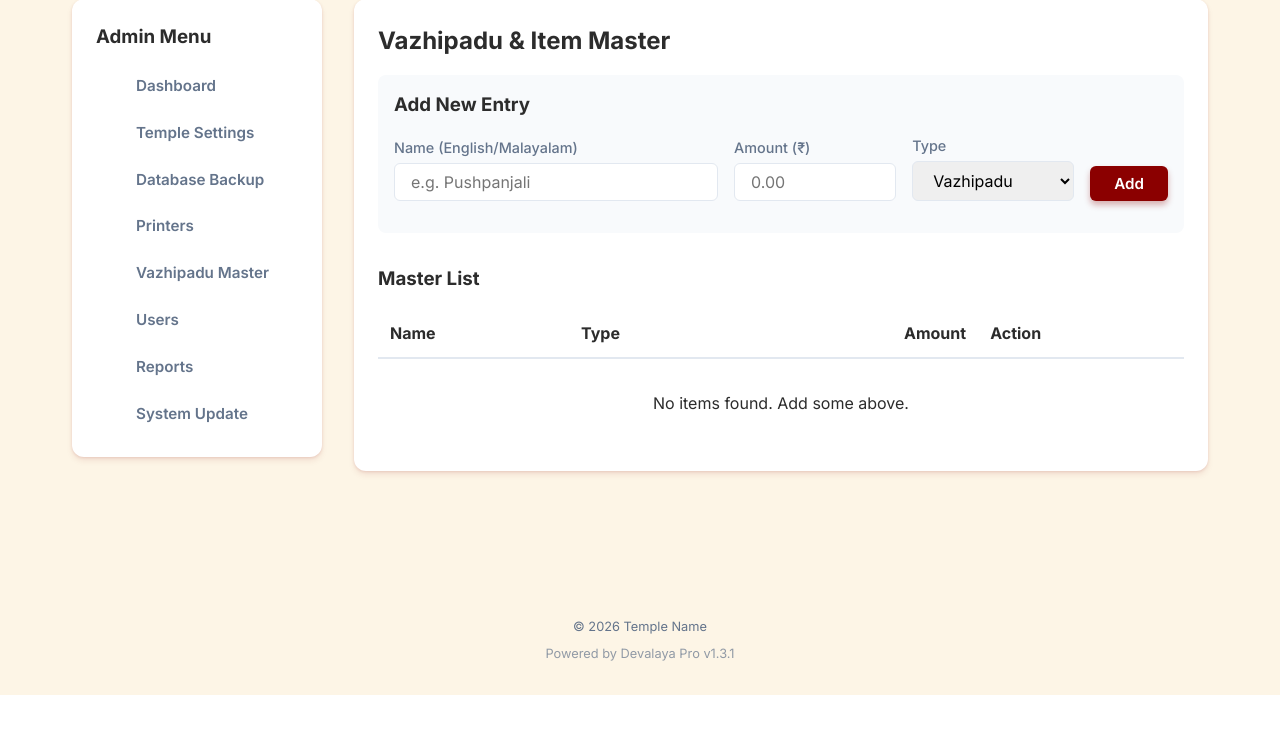
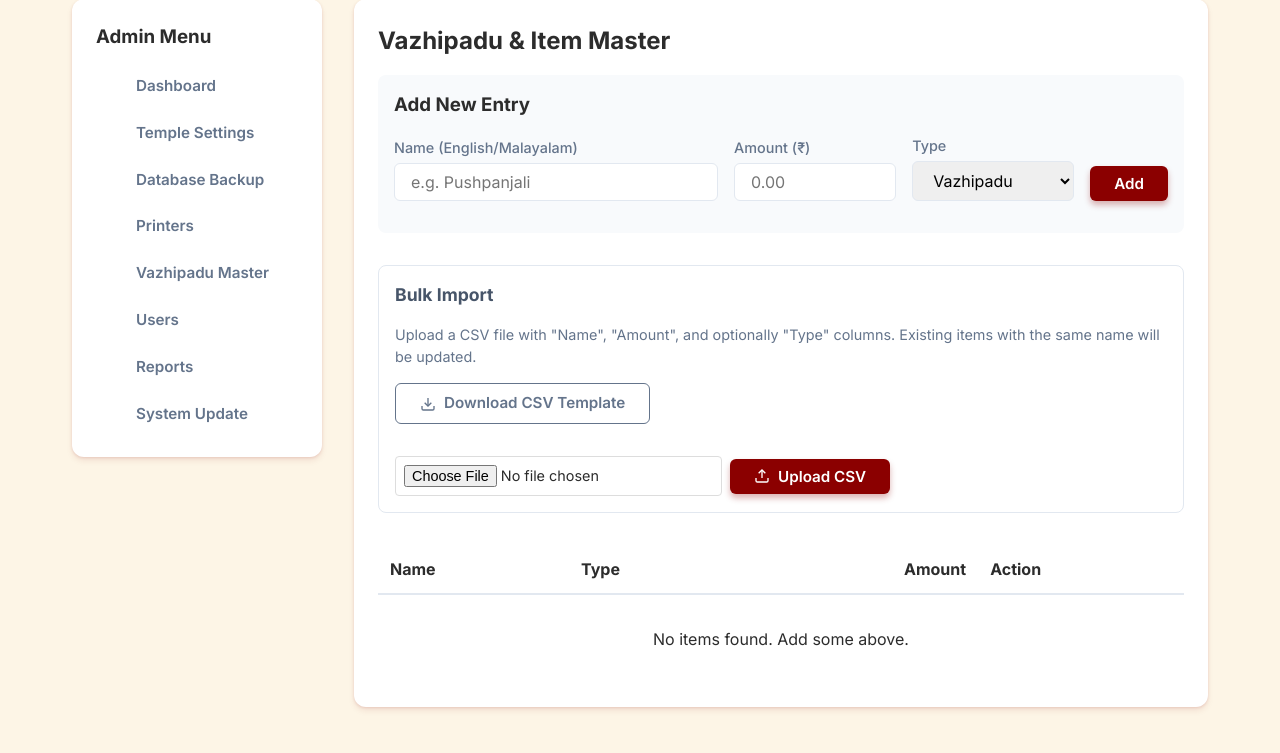
Before and after one commit to theagg-18/devalaya-pro, a Flask app: page /admin/items in a window 1280 px wide. Shown: the part 105-858 px from the top of the page. Before the commit the page ends 800 px from the top, so only its background shows below. Run offline with Flask 3, Linux system fonts and the light colour scheme; the visitor is signed in with stand-in values (Sample User, id 1); data comes from the database, SQL or seed files in the repository; data that the repository does not hold is empty.

Commit message:
Enhancement: Concurrent billing safety, Reports pagination/filtering, Safe Update System

```diff
--- a/app.py
+++ b/app.py
@@ -29,7 +29,25 @@ def check_maintenance():
            request.path.startswith('/admin/updates/status') or \
            request.path == '/health':
             return None
-        return "System is updating... Please wait.", 503
+        return """
+        <!DOCTYPE html>
+        <html>
+        <head>
+            <meta http-equiv="refresh" content="2">
+            <title>System Updating</title>
+            <style>
+                body { font-family: sans-serif; display: flex; flex-direction: column; align-items: center; justify-content: center; height: 100vh; background: #f8fafc; color: #334155; }
+                .loader { border: 4px solid #e2e8f0; border-top: 4px solid #3b82f6; border-radius: 50%; width: 40px; height: 40px; animation: spin 1s linear infinite; margin-bottom: 20px; }
+                @keyframes spin { 0% { transform: rotate(0deg); } 100% { transform: rotate(360deg); } }
+            </style>
+        </head>
+        <body>
+            <div class="loader"></div>
+            <h2>System is updating...</h2>
+            <p>Please wait. This page will reload automatically.</p>
+        </body>
+        </html>
+        """, 503
 
 @app.template_filter('from_json')
 def from_json_filter(value):
--- a/routes/admin.py
+++ b/routes/admin.py
@@ -331,52 +331,157 @@ def items():
             except Exception as e:
                 flash(f'Error updating item: {e}', 'error')
 
+        elif 'upload_csv' in request.files:
+            file = request.files['upload_csv']
+            if file and (file.filename.endswith('.csv') or file.filename.endswith('.txt')):
+                try:
+                    import csv
+                    import io
+                    # Read file content safely
+                    stream = io.StringIO(file.stream.read().decode("UTF8"), newline=None)
+                    csv_input = csv.DictReader(stream)
+
+                    # Normalize headers to support case-insensitive upload
+                    headers = [h.lower().strip() for h in csv_input.fieldnames or []]
+
+                    if 'name' not in headers or 'amount' not in headers:
+                         flash('Invalid CSV format. Header must contain "Name" and "Amount".', 'error')
+                    else:
+                        success_count = 0
+                        updated_count = 0
+
+                        # Prepare mapped reader
+                        stream.seek(0)
+                        csv_input = csv.DictReader(stream)
+                        # We need to map actual optional headers dynamically if they differ in case
+                        # But for simplicity, let's strictly require 'Name', 'Amount', 'Type' (optional)
+                        # Or better, just case-insensitive lookup per row.
+
+                        for row in csv_input:
+                            # Normalize keys
+                            row_norm = {k.lower().strip(): v for k, v in row.items() if k}
+
+                            name = row_norm.get('name')
+                            amount_str = row_norm.get('amount')
+                            type_ = row_norm.get('type', 'puja')
+
+                            if not name or not amount_str:
+                                continue # Skip invalid rows
+
+                            try:
+                                amount = float(amount_str)
+                            except ValueError:
+                                continue # Skip invalid amount
+
+                            # Check existence
+                            exist = db.execute('SELECT id FROM puja_master WHERE name = ?', (name,)).fetchone()
+
+                            if exist:
+                                db.execute('UPDATE puja_master SET amount=?, type=?, is_active=1 WHERE id=?',
+                                           (amount, type_, exist['id']))
+                                updated_count += 1
+                            else:
+                                db.execute('INSERT INTO puja_master (name, amount, type) VALUES (?, ?, ?)',
+                                           (name, amount, type_))
+                                success_count += 1
+
+                        db.commit()
+                        flash(f'Bulk upload complete. Created: {success_count}, Updated: {updated_count}.', 'success')
+
+                except Exception as e:
+                    flash(f'Error processing CSV: {e}', 'error')
+            else:
+                flash('Invalid file. Please upload a CSV file.', 'error')
+
     items = db.execute('SELECT * FROM puja_master WHERE is_active = 1 ORDER BY name').fetchall()
     return render_template('admin/items.html', items=items)
+
+@admin_bp.route('/items/template')
+def items_template():
+    import io
+    import csv
+    from flask import Response
+
+    output = io.StringIO()
+    writer = csv.writer(output)
+    writer.writerow(['Name', 'Amount', 'Type'])
+    writer.writerow(['Ganapathi Homam', '100', 'puja'])
+    writer.writerow(['Ghee (100ml)', '50', 'item'])
+
+    return Response(
+        output.getvalue(),
+        mimetype="text/csv",
+        headers={"Content-disposition": "attachment; filename=item_template.csv"}
+    )
 
 @admin_bp.route('/reports')
 def reports():
     db = get_db()
 
     # Filter params
-    date_filter = request.args.get('date', None)
+    start_date = request.args.get('start_date')
+    end_date = request.args.get('end_date')
     search_query = request.args.get('q', '')
 
-    query = '''
+    # Defaults
+    import datetime
+    today = datetime.date.today().isoformat()
+    if not start_date: start_date = today
+    if not end_date: end_date = today
+
+    # Base Conditions
+    conditions = ['date(b.created_at) BETWEEN ? AND ?']
+    params = [start_date, end_date]
+
+    # Search Logic
+    if search_query:
+        # Search Bill No, Devotee, OR Item Name (Subquery)
+        conditions.append('''
+            (b.bill_no LIKE ? OR b.devotee_name LIKE ? OR EXISTS (
+                SELECT 1 FROM bill_items bi
+                JOIN puja_master pm ON bi.puja_id = pm.id
+                WHERE bi.bill_id = b.id AND pm.name LIKE ?
+            ))
+        ''')
+        wildcard = f'%{search_query}%'
+        params.extend([wildcard, wildcard, wildcard])
+
+    where_clause = ' AND '.join(conditions)
+
+    # 1. Calculate Global Totals (Revenue & Count) for the filtered set
+    grand_total_sql = f'''
+        SELECT COUNT(*), SUM(b.total_amount)
+        FROM bills b
+        WHERE {where_clause}
+    '''
+    stats = db.execute(grand_total_sql, params).fetchone()
+    total_records = stats[0] or 0
+    total_revenue = stats[1] or 0.0
+
+    # 2. Pagination
+    page = request.args.get('page', 1, type=int)
+    per_page = 10
+    total_pages = (total_records + per_page - 1) // per_page
+    offset = (page - 1) * per_page
+
+    # 3. Fetch Paginated Records
+    data_sql = f'''
         SELECT
             b.*,
             u.username as cashier_name
         FROM bills b
         JOIN users u ON b.cashier_id = u.id
-        WHERE 1=1
+        WHERE {where_clause}
+        ORDER BY b.created_at DESC
+        LIMIT ? OFFSET ?
     '''
-    params = []
+    # We need a fresh params list for the data query because we append limit/offset
+    data_params = list(params)
+    data_params.extend([per_page, offset])
 
-    # If searching, ignore date filter completely (Global Search)
-    if search_query:
-        query += ' AND (b.bill_no LIKE ? OR b.devotee_name LIKE ?)'
-        wildcard = f'%{search_query}%'
-        params.extend([wildcard, wildcard])
+    bills = db.execute(data_sql, data_params).fetchall()
 
-        # Explicitly clear date filter so UI shows we searched everywhere
-        date_filter = ''
-    else:
-        if date_filter:
-            query += ' AND date(b.created_at) = ?'
-            params.append(date_filter)
-        else:
-            # Default to today
-            import datetime
-            today = datetime.date.today().isoformat()
-            query += ' AND date(b.created_at) = ?'
-            params.append(today)
-            date_filter = today
-
-    query += ' ORDER BY b.created_at DESC LIMIT 100'
-
-    bills = db.execute(query, params).fetchall()
-
-    # Fetch items for each bill for full transparency
+    # Fetch items for display
     bill_list = []
     for bill in bills:
         b_dict = dict(bill)
@@ -388,28 +493,33 @@ def reports():
         ''', (bill['id'],)).fetchall()
         bill_list.append(b_dict)
 
-    # Calculate totals
-    total_amount = sum(b['total_amount'] for b in bill_list)
-    count = len(bill_list)
-
     return render_template('admin/reports.html',
                            bills=bill_list,
-                           total_amount=total_amount,
-                           count=count,
-                           date_filter=date_filter,
-                           search_query=search_query)
+                           total_amount=total_revenue,
+                           count=total_records,
+                           start_date=start_date,
+                           end_date=end_date,
+                           search_query=search_query,
+                           current_page=page,
+                           total_pages=total_pages)
 
 @admin_bp.route('/reports/export')
 def export_reports():
     import csv
     import io
     from flask import Response, stream_with_context
+    import datetime
 
     db = get_db()
-    date_filter = request.args.get('date')
+    start_date = request.args.get('start_date')
+    end_date = request.args.get('end_date')
 
-    # Export full dump for the day with Items
-    # utilizing GROUP_CONCAT to list items in the same row
+    # Defaults to today if missing
+    today = datetime.date.today().isoformat()
+    if not start_date: start_date = today
+    if not end_date: end_date = today
+
+    # Export full dump for the date range with Items
     cursor = db.execute('''
         SELECT
             b.bill_no,
@@ -423,10 +533,10 @@ def export_reports():
         JOIN users u ON b.cashier_id = u.id
         LEFT JOIN bill_items bi ON b.id = bi.bill_id
         LEFT JOIN puja_master pm ON bi.puja_id = pm.id
-        WHERE date(b.created_at) = ?
+        WHERE date(b.created_at) BETWEEN ? AND ?
         GROUP BY b.id
         ORDER BY b.created_at DESC
-    ''', (date_filter,))
+    ''', (start_date, end_date))
 
     # Use distinct BOM for Excel to recognize UTF-8
     def generate():
@@ -453,10 +563,11 @@ def export_reports():
             output.seek(0)
             output.truncate(0)
 
+    filename = f"report_{start_date}.csv" if start_date == end_date else f"report_{start_date}_to_{end_date}.csv"
     return Response(
         stream_with_context(generate()),
         mimetype="text/csv",
-        headers={"Content-disposition": f"attachment; filename=report_{date_filter}.csv"}
+        headers={"Content-disposition": f"attachment; filename={filename}"}
     )
 
 @admin_bp.route('/backups')
--- a/routes/cashier.py
+++ b/routes/cashier.py
@@ -125,7 +125,20 @@ def history():
             params.append(today)
             date_filter = today
 
-    sql += ' ORDER BY created_at DESC LIMIT 50'
+
+    # Pagination
+    page = request.args.get('page', 1, type=int)
+    per_page = 10
+    offset = (page - 1) * per_page
+
+    # 1. Get Total Count
+    count_sql = f"SELECT COUNT(*) FROM ({sql})"
+    total_records = db.execute(count_sql, params).fetchone()[0]
+    total_pages = (total_records + per_page - 1) // per_page
+
+    # 2. Get Paginated Records
+    sql += ' ORDER BY created_at DESC LIMIT ? OFFSET ?'
+    params.extend([per_page, offset])
 
     bills = db.execute(sql, params).fetchall()
 
@@ -188,7 +201,8 @@ def history():
 
         bill_list.append(b_dict)
 
-    return render_template('cashier/history.html', bills=bill_list, query=query, date_filter=date_filter)
+    return render_template('cashier/history.html', bills=bill_list, query=query, date_filter=date_filter,
+                           current_page=page, total_pages=total_pages)
 
 @cashier_bp.route('/billing/unified')
 @login_required
@@ -412,13 +426,6 @@ def checkout():
         full_print_content = ""
         bill_ids = []
 
-        # 1. Get Initial Sequence (Start from Max)
-        last_seq = db.execute('SELECT MAX(bill_seq) FROM bills').fetchone()[0]
-        if last_seq is None:
-            last_seq = 0
-
-        current_seq_counter = last_seq
-
         # Process each "Cart" in the batch
         for bill_data in items_to_process:
              # Create Bill
@@ -426,57 +433,100 @@ def checkout():
             star = bill_data.get('star')
             b_type = bill_data.get('mode', 'vazhipadu')
             draft_id = bill_data.get('draft_id')
+            scheduled_date = bill_data.get('scheduled_date')
+            total_amount = bill_data['total']
 
-            # Insert with Status
-            status = 'printed'
-            scheduled_date = bill_data.get('scheduled_date')
+            # RETRY LOOP for Safe Concurrent Numbering
+            # We try up to 5 times to get a unique slot
+            max_retries = 5
+            for attempt in range(max_retries):
+                try:
+                    # 1. Get Latest Sequence (Inside loop to be fresh)
+                    # We start a fresh transaction for this check implicitly if previous committed,
+                    # but strictly, 'execute' sees current DB state.
+                    last_seq_row = db.execute('SELECT MAX(bill_seq) FROM bills').fetchone()
+                    current_seq = last_seq_row[0] if last_seq_row and last_seq_row[0] is not None else 0
+                    new_seq = current_seq + 1
 
-            if draft_id:
-                # REUSE existing Draft
-                bill_id = draft_id
+                    # Format Bill No: B-{year}-{seq}
+                    year = now_ist().year
+                    bill_no = f"B-{year}-{new_seq}"
 
-                # Update Draft to Printed
-                ist_timestamp = get_ist_timestamp()
-                db.execute(
-                    '''UPDATE bills SET
-                       printer_id=?, total_amount=?, devotee_name=?, star=?, scheduled_date=?, status='printed', type=?, created_at=?
-                       WHERE id=?''',
-                    (c_session['printer_id'], bill_data['total'], name, star, scheduled_date, b_type, ist_timestamp, bill_id)
-                )
+                    # 2. Insert/Update with this Bill No
+                    # This will fail with IntegrityError if someone else grabbed it
+                    # between the SELECT and INSERT/UPDATE.
 
-                # Delete old items to overwrite with new cart state (in case edited)
-                db.execute('DELETE FROM bill_items WHERE bill_id=?', (bill_id,))
+                    status = 'printed'
+                    ist_timestamp = get_ist_timestamp()
 
-            else:
-                # Create NEW Bill
-                ist_timestamp = get_ist_timestamp()
-                cur = db.execute(
-                    '''INSERT INTO bills (bill_no, bill_seq, cashier_id, printer_id, total_amount, devotee_name, star, scheduled_date, type, status, created_at)
-                       VALUES (?, ?, ?, ?, ?, ?, ?, ?, ?, ?, ?)''',
-                    (None, current_seq_counter, g.user['id'], c_session['printer_id'], bill_data['total'], name, star, scheduled_date, b_type, status, ist_timestamp)
-                )
-                bill_id = cur.lastrowid
+                    if draft_id:
+                        # REUSE existing Draft - Update it
+                        # Optimistically try to set the new bill_no
+                        db.execute(
+                            '''UPDATE bills SET
+                               bill_no=?, bill_seq=?, printer_id=?, total_amount=?, devotee_name=?, star=?, scheduled_date=?, status='printed', type=?, created_at=?
+                               WHERE id=?''',
+                            (bill_no, new_seq, c_session['printer_id'], total_amount, name, star, scheduled_date, b_type, ist_timestamp, draft_id)
+                        )
+                        bill_id = draft_id
 
-            # GENERATE SEQUENTIAL BILL NUMBER
-            current_seq_counter += 1
-            new_seq = current_seq_counter
+                        # Verify Update Count - if 0 that means draft gone, fallback to insert?
+                        # Or more likely, if Constraint failed, it raises IntegrityError
 
-            # Format Bill No: B-{year}-{seq}
-            year = now_ist().year
-            bill_no = f"B-{year}-{new_seq}"
+                        # Delete old items to overwrite
+                        db.execute('DELETE FROM bill_items WHERE bill_id=?', (bill_id,))
 
-            # Update Bill with Seq and No
-            db.execute('UPDATE bills SET bill_seq = ?, bill_no = ? WHERE id = ?', (new_seq, bill_no, bill_id))
+                    else:
+                        # Create NEW Bill
+                        # We include bill_no here to trigger UNIQUE constraint immediately
+                        cur = db.execute(
+                            '''INSERT INTO bills (bill_no, bill_seq, cashier_id, printer_id, total_amount, devotee_name, star, scheduled_date, type, status, created_at)
+                               VALUES (?, ?, ?, ?, ?, ?, ?, ?, ?, ?, ?)''',
+                            (bill_no, new_seq, g.user['id'], c_session['printer_id'], total_amount, name, star, scheduled_date, b_type, status, ist_timestamp)
+                        )
+                        bill_id = cur.lastrowid
 
-            bill_ids.append(bill_no) # Store formatted Bill No string for printing
+                    # If we reached here, success! We own this number.
+                    bill_ids.append(bill_no)
 
-            # Add Items
-            for item in bill_data['items']:
-                db.execute(
-                    '''INSERT INTO bill_items (bill_id, puja_id, price_snapshot, count, total)
-                       VALUES (?, ?, ?, ?, ?)''',
-                    (bill_id, item['id'], item['amount'], item['count'], item['total'])
-                )
+                    # Add Items
+                    for item in bill_data['items']:
+                        db.execute(
+                            '''INSERT INTO bill_items (bill_id, puja_id, price_snapshot, count, total)
+                               VALUES (?, ?, ?, ?, ?)''',
+                            (bill_id, item['id'], item['amount'], item['count'], item['total'])
+                        )
+
+                    # Commit this bill immediately to lock the sequence for others?
+                    # Or keep open transaction?
+                    # Keeping it open holds the lock if we are in WAL mode effectively,
+                    # but committing is safer to "publish" the used number.
+                    # Given we have a batch, we can commit per bill to be safe,
+                    # or commit all at end.
+                    # If we commit at end, the "SELECT MAX" by other threads might not see our uncommitted changes
+                    # unless we are using specific isolation levels.
+                    # Best practice for this "Gapless Sequence" in high concurrency:
+                    # Commit often or use explicit locking.
+                    # Let's rely on the UNIQUE constraint catching the collision.
+
+                    break # Break retry loop
+
+                except sqlite3.IntegrityError:
+                    # Collision detected! (bill_no already exists)
+                    if attempt == max_retries - 1:
+                        raise Exception("System busy. Could not generate bill number. Please try again.")
+                    else:
+                        # Wait a tiny bit (random ms) to desynchronize threads
+                        import time, random
+                        time.sleep(random.uniform(0.01, 0.05))
+                        continue
+
+        # Commit at the very end of the batch (or earlier if we chose per-bill)
+        # We'll stick to function-end commit, but note that this means
+        # "SELECT MAX" from others might return the OLD max until we commit.
+        # However, their INSERT will fail because of our uncommitted write locking the row/index (in WAL)
+        # or the UNIQUE index check. Correct.
+
 
         # GENERATE PRINT CONTENT
         # Logic:
--- a/templates/admin/backups.html
+++ b/templates/admin/backups.html
@@ -62,8 +62,8 @@
     }
 </script>
 
-<div class="alert alert-info"
-    style="margin-bottom: 2rem; background: #eff6ff; color: #1e40af; padding: 1rem; border-radius: 8px;">
+<div
+    style="margin-bottom: 2rem; background: #eff6ff; color: #1e40af; padding: 1rem; border-radius: 8px; border: 1px solid #dbeafe;">
     <p><strong>Note:</strong> Backups are stored locally in the <code>backups/</code> directory. Regular off-site
         backups are recommended.</p>
 </div>
--- a/templates/admin/items.html
+++ b/templates/admin/items.html
@@ -28,7 +28,42 @@
         </form>
     </div>
 
-    <h3>Master List</h3>
+    <!-- Bulk Actions -->
+    <div style="margin-bottom: 2rem; padding: 1rem; background: #fff; border: 1px solid #e2e8f0; border-radius: 8px;">
+        <h3 style="margin-top: 0; font-size: 1.1rem; color: #475569;">Bulk Import</h3>
+        <p style="font-size: 0.9rem; color: #64748b; margin-bottom: 1rem;">Upload a CSV file with "Name", "Amount", and
+            optionally "Type" columns. Existing items with the same name will be updated.</p>
+
+        <div style="display: flex; gap: 2rem; flex-wrap: wrap;">
+            <!-- Download Template -->
+            <div>
+                <a href="{{ url_for('admin.items_template') }}" class="btn btn-secondary"
+                    style="display: inline-flex; align-items: center; gap: 0.5rem; text-decoration: none;">
+                    <svg width="16" height="16" viewBox="0 0 24 24" fill="none" stroke="currentColor" stroke-width="2">
+                        <path d="M21 15v4a2 2 0 0 1-2 2H5a2 2 0 0 1-2-2v-4"></path>
+                        <polyline points="7 10 12 15 17 10"></polyline>
+                        <line x1="12" y1="15" x2="12" y2="3"></line>
+                    </svg>
+                    Download CSV Template
+                </a>
+            </div>
+
+            <!-- Upload Form -->
+            <form method="post" enctype="multipart/form-data" style="display: flex; gap: 0.5rem; align-items: center;">
+                <input type="file" name="upload_csv" accept=".csv, .txt" required
+                    style="padding: 0.5rem; border: 1px solid #ddd; border-radius: 4px; font-size: 0.9em;">
+                <button type="submit" class="btn btn-primary"
+                    style="display: inline-flex; align-items: center; gap: 0.5rem;">
+                    <svg width="16" height="16" viewBox="0 0 24 24" fill="none" stroke="currentColor" stroke-width="2">
+                        <path d="M21 15v4a2 2 0 0 1-2 2H5a2 2 0 0 1-2-2v-4"></path>
+                        <polyline points="17 8 12 3 7 8"></polyline>
+                        <line x1="12" y1="3" x2="12" y2="15"></line>
+                    </svg>
+                    Upload CSV
+                </button>
+            </form>
+        </div>
+    </div>
     <table style="width: 100%; border-collapse: collapse;">
         <thead>
             <tr style="text-align: left; border-bottom: 2px solid #e2e8f0;">
```
Also changed, not shown: templates/admin/reports.html (+28 -3 lines), templates/cashier/history.html (+24 -0 lines).
